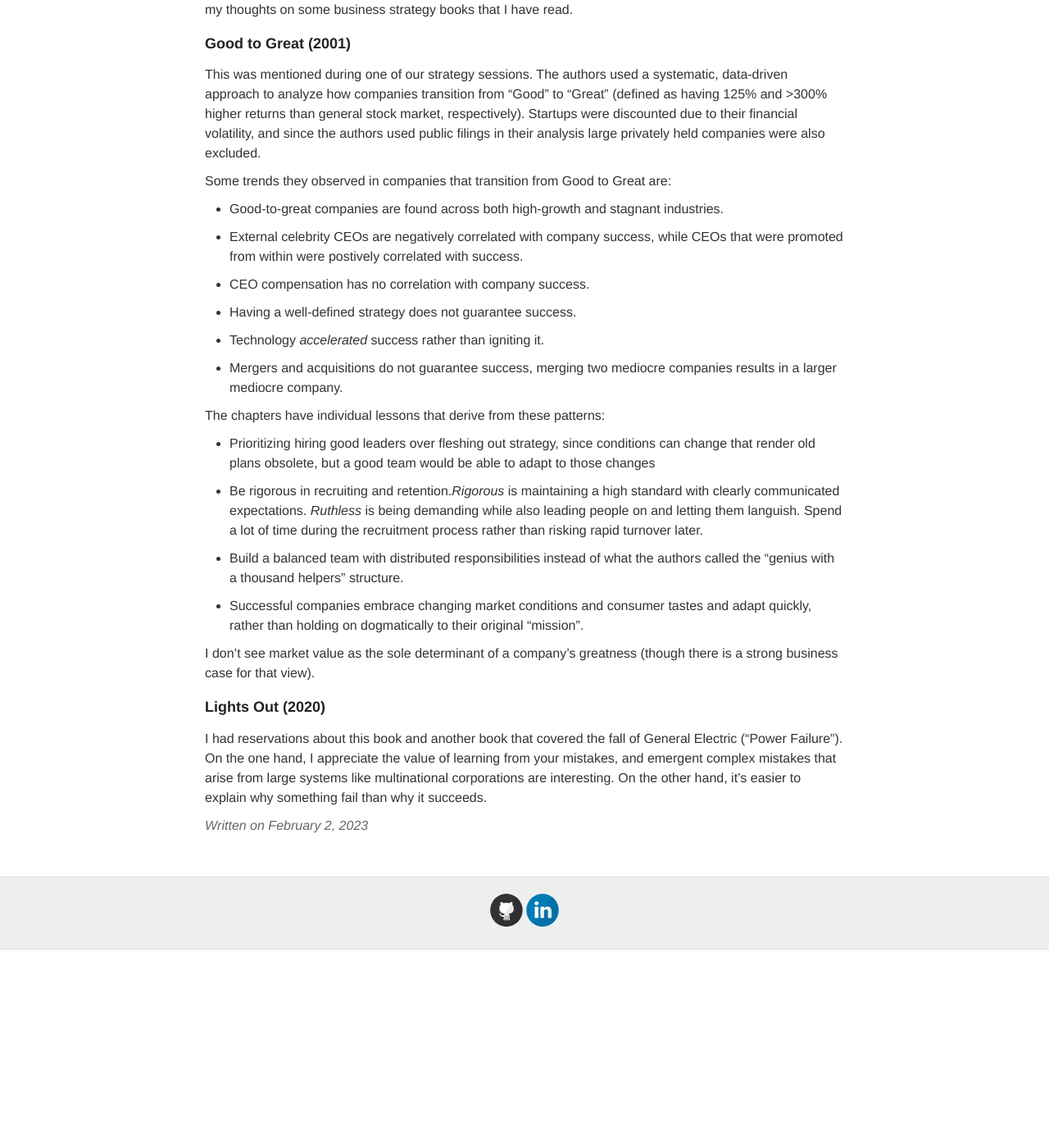
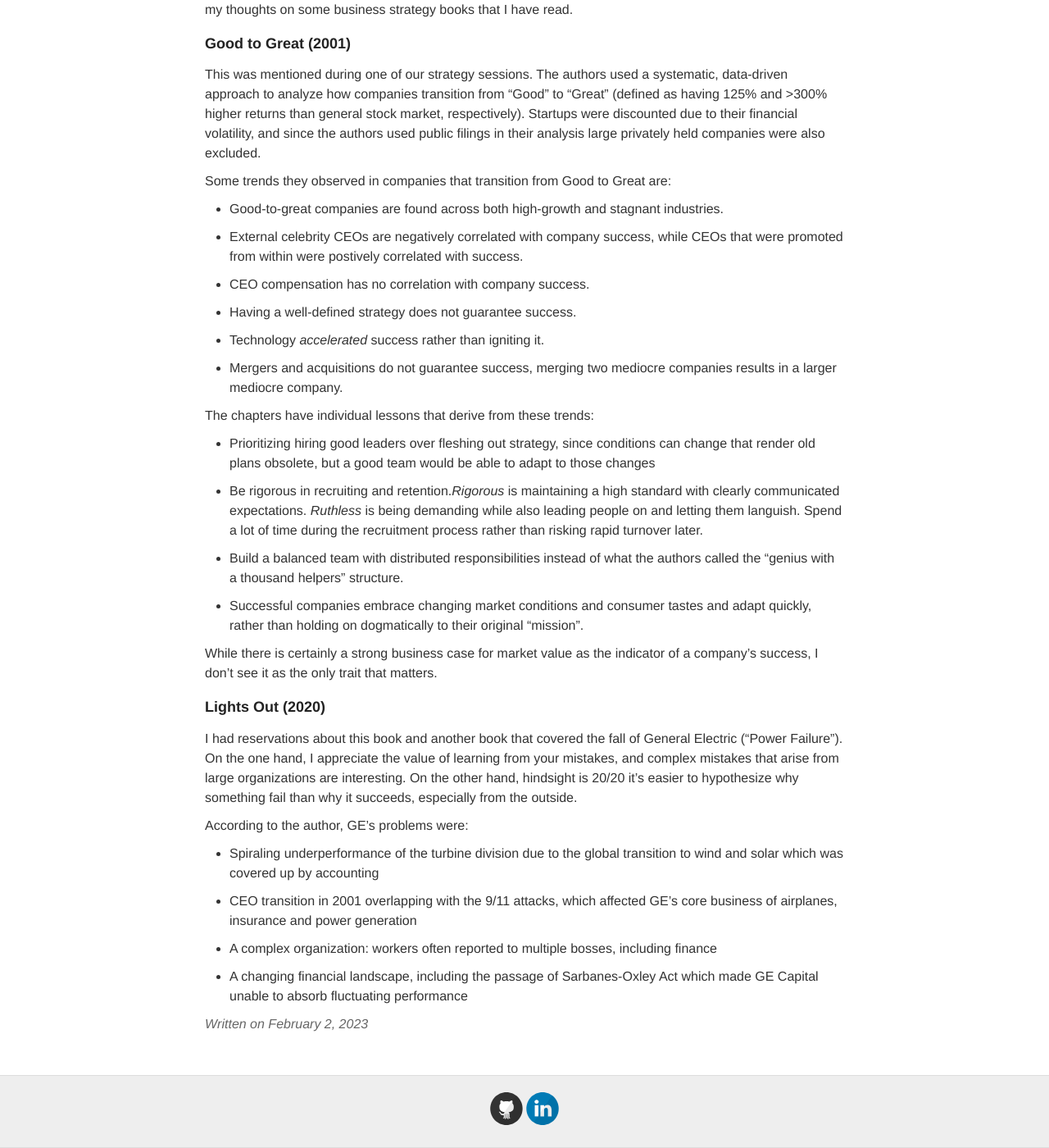
Before and after one commit to ptvan/ptvan.github.io, a Jekyll site: the page built from _posts/2023-02-02-business-strategy-books.md, in a window 1280 px wide and 1400 px high, scrolled down 307 px. Shown: the whole window at 82% size. Built offline with Jekyll 4.4.1, drawn with Linux system fonts in a browser that asks for light colours; before the commit the page ends 1465 px from its top, so only the background shows below that.

Commit message:
added Lights Out to strategy books

```diff
--- a/_posts/2023-02-02-business-strategy-books.md
+++ b/_posts/2023-02-02-business-strategy-books.md
@@ -23,7 +23,7 @@
 
 - Mergers and acquisitions do not guarantee success, merging two mediocre companies results in a larger mediocre company.
 
-The chapters have individual lessons that derive from these patterns:
+The chapters have individual lessons that derive from these trends:
 
 - Prioritizing hiring good leaders over fleshing out strategy, since conditions can change that render old plans obsolete, but a good team would be able to adapt to those changes
 
@@ -33,8 +33,18 @@
 
 - Successful companies embrace changing market conditions and consumer tastes and adapt quickly, rather than holding on dogmatically to their original "mission".
 
-I don't see market value as the sole determinant of a company's greatness (though there is a strong business case for that view).
+While there is certainly a strong business case for market value as the indicator of a company's success, I don't see it as the only trait that matters.
 
 ### Lights Out (2020)
 
-I had reservations about this book and another book that covered the fall of General Electric ("Power Failure"). On the one hand, I appreciate the value of learning from your mistakes, and emergent complex mistakes that arise from large systems like multinational corporations are interesting. On the other hand, it's easier to explain why something fail than why it succeeds.
+I had reservations about this book and another book that covered the fall of General Electric ("Power Failure"). On the one hand, I appreciate the value of learning from your mistakes, and complex mistakes that arise from large organizations are interesting. On the other hand, hindsight is 20/20 it's easier to hypothesize why something fail than why it succeeds, especially from the outside.
+
+According to the author, GE's problems were:
+
+- Spiraling underperformance of the turbine division due to the global transition to wind and solar which was covered up by accounting
+
+- CEO transition in 2001 overlapping with the 9/11 attacks, which affected GE's core business of airplanes, insurance and power generation
+
+- A complex organization: workers often reported to multiple bosses, including finance
+
+- A changing financial landscape, including the passage of Sarbanes-Oxley Act which made GE Capital unable to absorb fluctuating performance
```
Also changed, not shown: _posts/2022-01-10-management-books-and-workshops.md (+0 -2 lines), research.md (+2 -2 lines).
